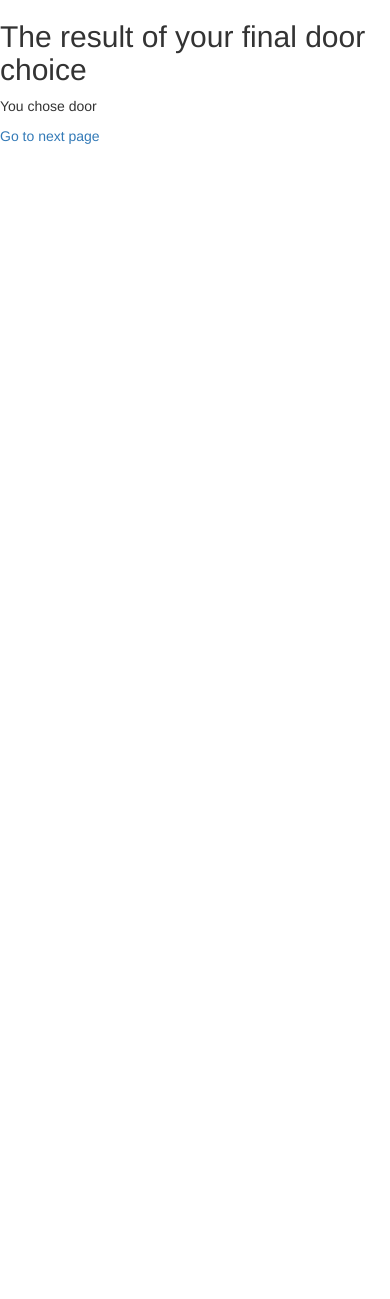
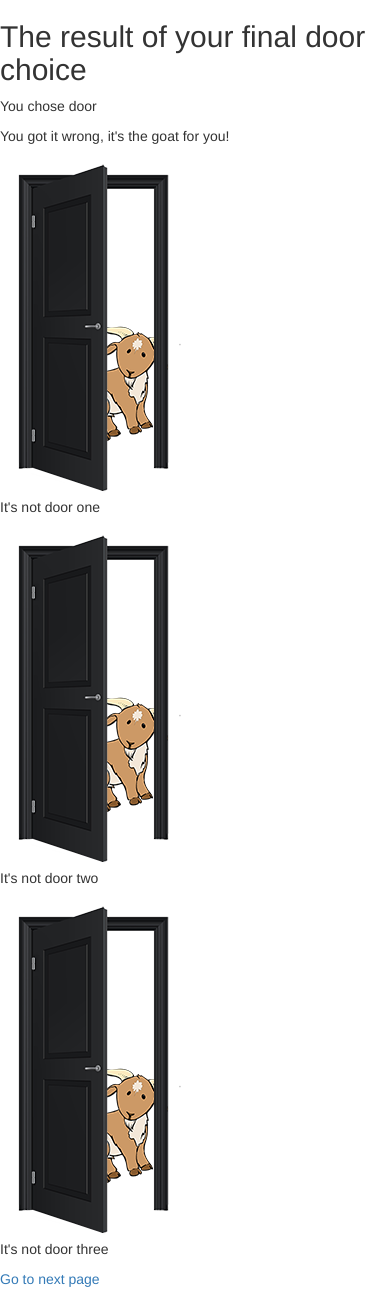
Before and after one commit to gregcodethem/choices_behind_doors_study, a Django app: a page that uses doorgame/templates/final_door_result.html in a window 390 px wide. Before the commit the page ends 144 px from the top, so only its background shows below. Run offline with Django 3.2, Linux system fonts and the light colour scheme; data that the repository does not hold is empty; some libraries are stand-ins or nearby versions.

Commit message:
new door result page and remembering memory game page now working fine

```diff
--- a/doorgame/templates/final_door_result.html
+++ b/doorgame/templates/final_door_result.html
@@ -10,6 +10,53 @@
 
 
 <p id="final_choice_message">You chose door{{ final_door_chosen_number }}</p>
+
+{% if sucessfully_chose_right_door %}
+	<p>You got it right, you win the car!</p>
+{% else %}
+	<p>You got it wrong, it's the goat for you!</p>
+{% endif %}
 {% load static %}
+{% load static %}
+
+<div class="row">
+	<div class="col-sm-4">
+		{% if door_one_bool %}
+
+			<img src="{% static 'doorgame/open_door_car.jpg' %}" id="door1" alt="door1">
+
+			<p>It was door one</p>
+
+		{% else %}
+			<img src="{% static 'doorgame/open_door_goat.png' %}" id="open_door_goat1" alt="open_door_goat1">
+			<p>It's not door one</p>
+		{% endif %}
+	</div>
+	<div class="col-sm-4">
+		{% if door_two_bool %}
+			<img src="{% static 'doorgame/open_door_car.jpg' %}" id="door2" alt="door2">
+
+			<p>It was door two</p>
+		{% else %}
+			<img src="{% static 'doorgame/open_door_goat.png' %}" id="open_door_goat2" alt="open_door_goat2">
+			<p>It's not door two</p>
+
+		{% endif %}
+
+	</div>
+
+	<div class="col-sm-4">
+		{% if door_three_bool %}
+
+			<img src="{% static 'doorgame/open_door_car.jpg' %}" id="door3" alt="door3">
+
+			<p>It was door three</p>
+		{% else %}
+			<img src="{% static 'doorgame/open_door_goat.png' %}" id="open_door_goat3" alt="open_door_goat3">
+			<p>It's not door three</p>
+		{% endif %}
+	</div>
+</div>
+
 <p><a href="{% url 'remember_memory_game' %}">Go to next page</a><p>
 {% endblock %}
--- a/doorgame/views.py
+++ b/doorgame/views.py
@@ -270,9 +270,33 @@ def final_door_result_page(request, username):
     choice = Choice.objects.last()
     if choice:
         final_chosen_number = choice.door_number
+        trial = choice.trial
+        result = Result.objects.get(trial=trial)
+        result_number = result.door_number
+        if final_chosen_number == result_number:
+            sucessfully_chose_right_door = True
+        else:
+            sucessfully_chose_right_door = False
+        if 1 == result_number:
+            door_one_bool = True
+        else:
+            door_one_bool = False
+        if 2 == result_number:
+            door_two_bool = True
+        else:
+            door_two_bool = False
+        if 3 == result_number:
+            door_three_bool = True
+        else:
+            door_three_bool = False
 
         return render(request, 'final_door_result.html', {
-            'final_door_chosen_number': str(final_chosen_number)
+            'final_door_chosen_number': str(final_chosen_number),
+            'sucessfully_chose_right_door': sucessfully_chose_right_door,
+            'door_one_bool': door_one_bool,
+            'door_two_bool': door_two_bool,
+            'door_three_bool': door_three_bool,
+
         })
     else:
         return render(request, 'final_door_result.html')
```
